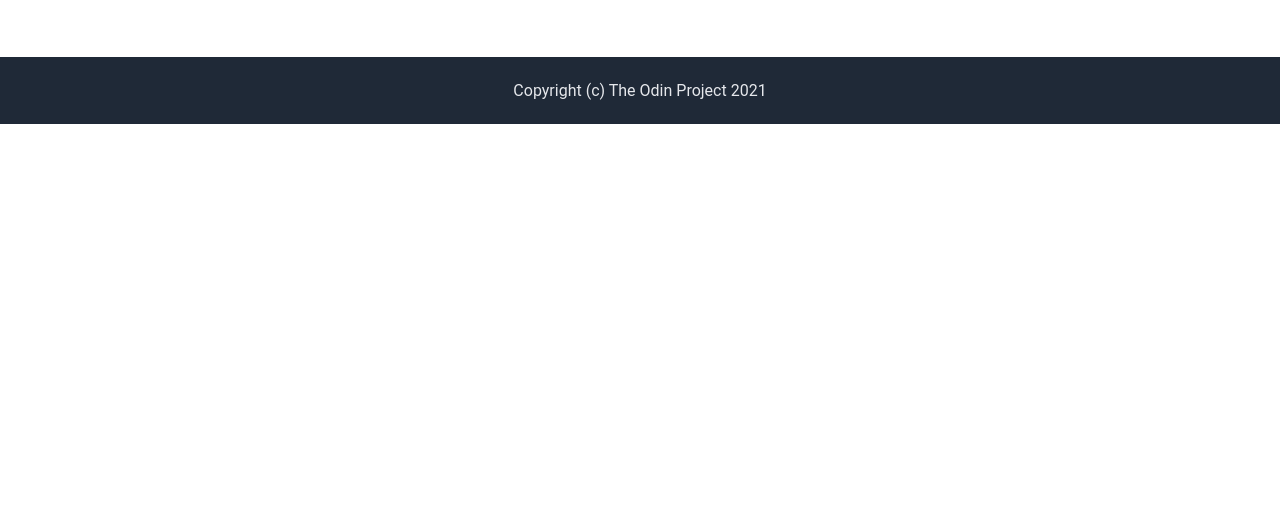
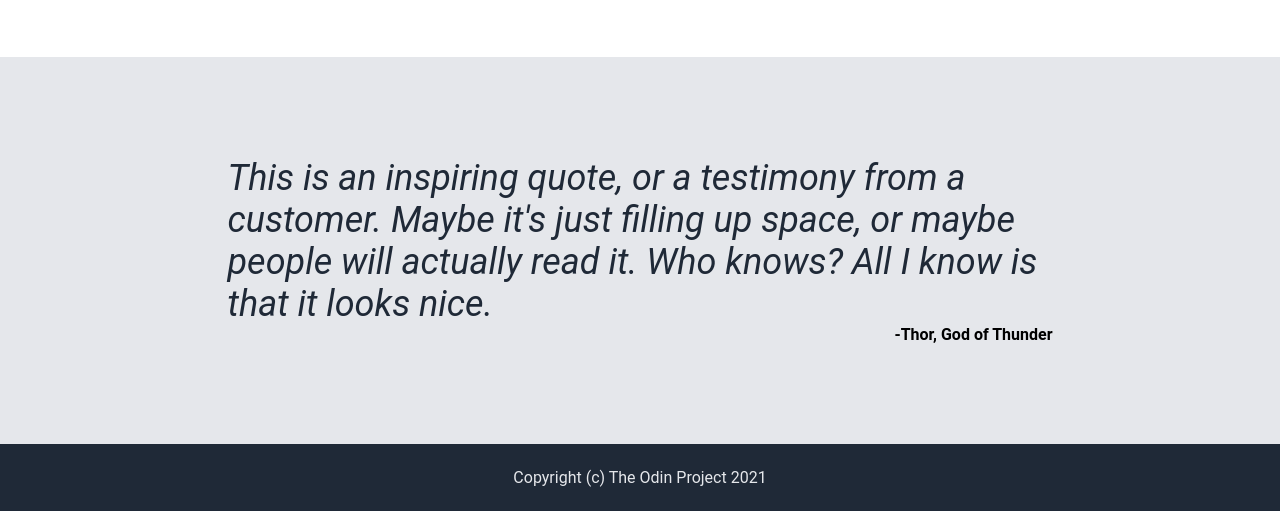
Before and after one commit to kelly-chen91/odin-landing-page, a plain HTML site: page index.html in a window 1280 px wide. Shown: the part 982-1493 px from the top of the page. Before the commit the page ends 1106 px from the top, so only its background shows below. Drawn offline with Linux system fonts and the light colour scheme.

Commit message:
Add quote section and style it with flexbox CSS.

```diff
--- a/index.html
+++ b/index.html
@@ -44,7 +44,13 @@
                     <p>this is some subtext under an illustration or image</p>
                 </div>
             </div>
+        </div>
+        <div class = "quotes-container">
+            <div class = "quote">
+                <div id = "actual-quote"><em>This is an inspiring quote, or a testimony from a customer. Maybe it's just filling up space, or maybe people will actually read it. Who knows? All I know is that it looks nice.</em></div>
 
+                <div id = "author">-Thor, God of Thunder</div>
+            </div>
         </div>
     <div class = "footer">
         <p>Copyright (c) The Odin Project 2021</p>
--- a/style.css
+++ b/style.css
@@ -114,3 +114,27 @@ body {
 .column-container p {
     text-align: center;
 }
+/*section 3 */
+.quotes-container {
+    background-color: #E5E7EB;
+    display: flex;
+    flex-wrap: wrap;
+    justify-content: center;
+    align-items: center;
+    padding: 100px;
+}
+#actual-quote{
+    display: flex;
+    font-size: 36px;
+    color: #1F2937;
+    text-align: left;
+}
+.quote {
+    width: 825px;
+}
+.quotes-container #author {
+    color: black;
+    font-size: 16px;
+    font-weight: bold;
+    text-align: right;
+}
```
